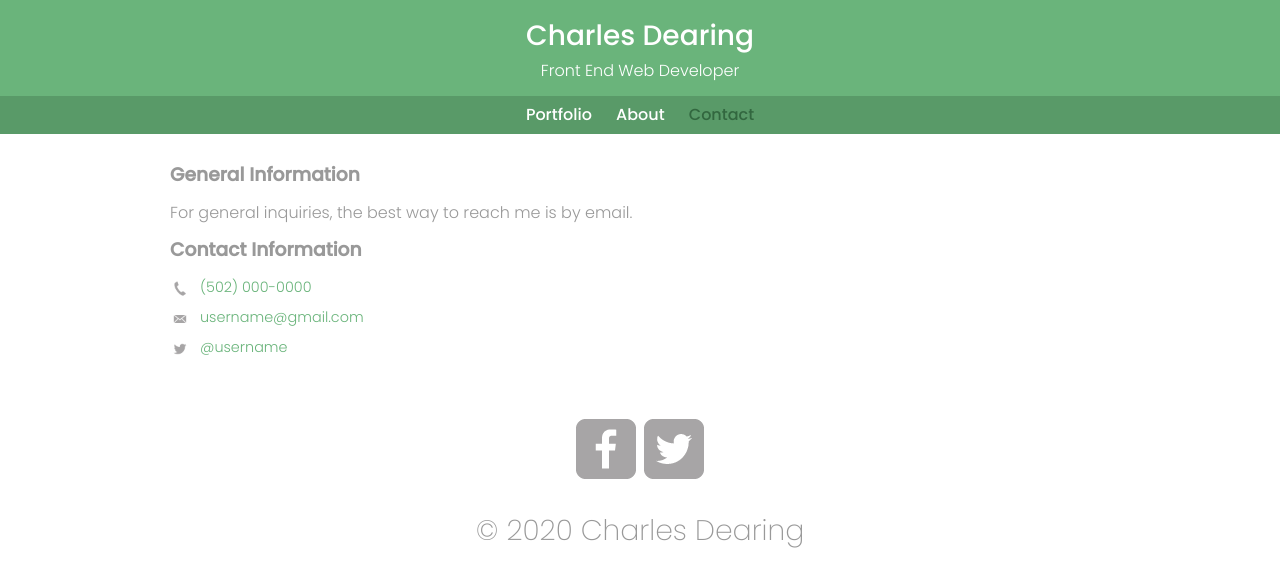
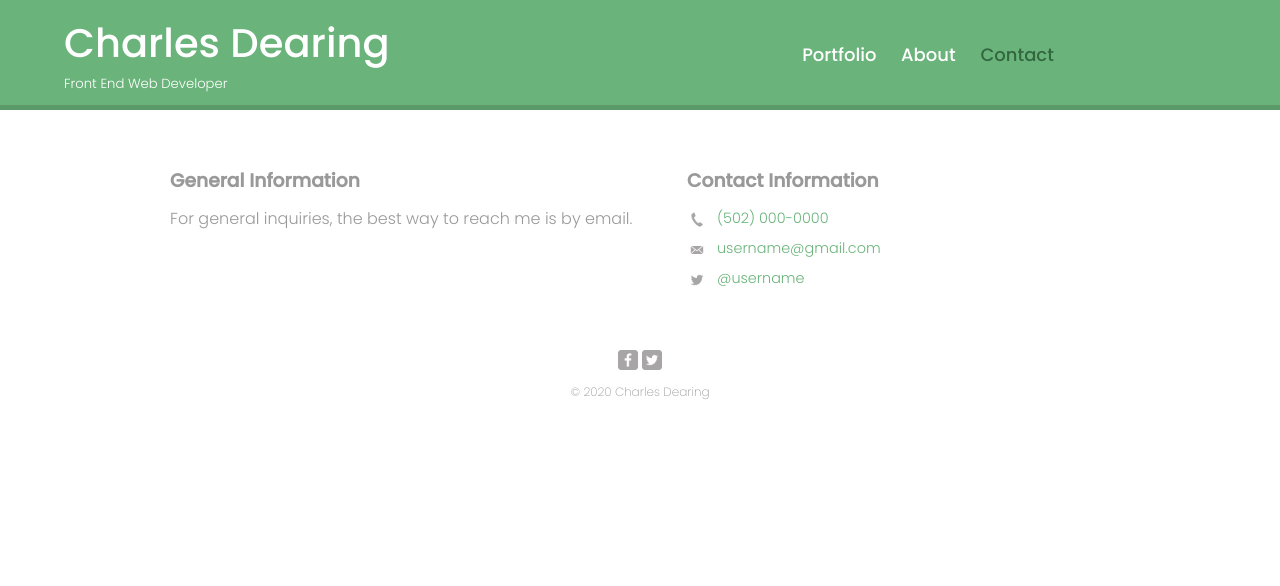
Before and after one commit to CharlesGitCode/Portfolio, a plain HTML site: page contact.html in a window 1280 px wide. Drawn offline with nearby package versions, Linux system fonts and the light colour scheme.

Commit message:
add updaates html and css files to css branch

```diff
--- a/contact.html
+++ b/contact.html
@@ -46,11 +46,11 @@
 
 
     <div id="wrapper">
-        <section>
+        <section id="primary">
             <h3>General Information</h3>
             <p>For general inquiries, the best way to reach me is by email.</p>
         </section>
-        <section>
+        <section id="secondary">
             <h3>Contact Information</h3>
             <ul class="contact-info">
                 <li class="phone"><a href="tel:5020000000">(502) 000-0000</a></li>
--- a/css/responsive.css
+++ b/css/responsive.css
@@ -0,0 +1,72 @@
+@media screen and (min-width: 480px) {
+
+    /****************
+    TWO COLUMN LAYOUT
+    ****************/
+
+    #primary {
+        width: 50%;
+        float: left;
+    }
+
+    #secondary {
+        width: 45%;
+        float: right;
+    }
+
+    /****************
+    PAGE: PORTFOLIO
+    ****************/
+
+    #gallery li {
+        width: 28.3333%;
+    }
+
+    #gallery li:nth-child(4n) {
+        clear: left;
+    }
+
+    /****************
+    PAGE: ABOUT
+    ****************/
+
+    .profile-photo {
+        float: left;
+        margin: 0 5% 80px 0;
+    }
+
+
+}
+
+@media screen and (min-width: 660px) {
+    nav {
+        background: none;
+        float: right;
+        font-size: 1.125em;
+        margin: 30px 5% 0 0;
+        width: 45%;
+    }
+
+    h1 {
+        font-size: 2.5em;
+    }
+
+    h2 {
+        font-size: .825em;
+        margin-bottom: 20px;
+    }
+
+
+    #logo {
+        float: left;
+        width: 45%;
+        text-align: left;
+        margin-left: 5%;
+    }
+
+    header {
+        border-bottom: 5px solid #599a68;
+        margin-bottom: 60px;
+        height: 100px;
+    }
+}
--- a/css/styles.css
+++ b/css/styles.css
@@ -4,6 +4,17 @@ GENERAL
 
 body {
     font-family: 'Poppins', sans-serif;
+}
+
+#wrapper {
+    max-width: 940px;
+    margin: 0 auto;
+    padding: 0 5%;
+    font-weight: 300;
+}
+
+img {
+    max-width: 100%;
 }
 
 a {
@@ -73,49 +84,55 @@ nav ul {
 FOOTER
 *****************/
 footer {
-    clear: both;
     text-align: center;
-    font-size: 0.75cm;
+    font-size: 0.75em;
     padding-top: 50px;
     font-weight: 200;
-
+    clear: both;
 }
 
-social-icon{
+.social-icon {
     width: 20px;
     height: 20px;
     margin: 0px;
-
 }
 
 /*****************
 PAGE: PORTFOLIO
 *****************/
-#gallery{
+
+#gallery {
     margin: 0;
     padding: 0;
 }
 
 #gallery li {
-    float:  left;
+    float: left;
     width: 45%;
-        margin: 2.5%;
-    background-color: #f5f5f5
-        color: #bdc3c7;
+    margin: 2.5%;
+    background-color: #f5f5f5;
+    color: #bdc3c7;
     font-weight: 300;
+}
 
+#gallery p {
+    padding: 0px 10px;
+    font-size: .85em;
+    line-height: 1.4;
 }
+
 
 /*****************
 PAGE: ABOUT
 *****************/
-.profile-photo{
+
+.profile-photo {
     display: block;
     max-width: 150px;
     margin: 0 auto 30px;
     border-radius: 100%;
+}
 
-}
 
 /*****************
 PAGE: CONTACT
@@ -129,7 +146,7 @@ PAGE: CONTACT
 
 .contact-info a {
     display: block;
-    background-repeat:no-repeat;
+    background-repeat: no-repeat;
     min-height: 20px;
     background-size: 20px 20px;
     padding: 0 0 0 30px;
@@ -156,19 +173,6 @@ COLORS
 body {
     background-color: #fff;
     color: #999;
-}
-
-#wrapper {
-    max-width: 940px;
-    margin: 0 auto;
-    padding: 0 5%;
-    font-weight: 300;
-
-}
-
-img {
-
-    max-width: 100%;
 }
 
 a {
```
Also changed, not shown: about.html (+3 -3 lines).
